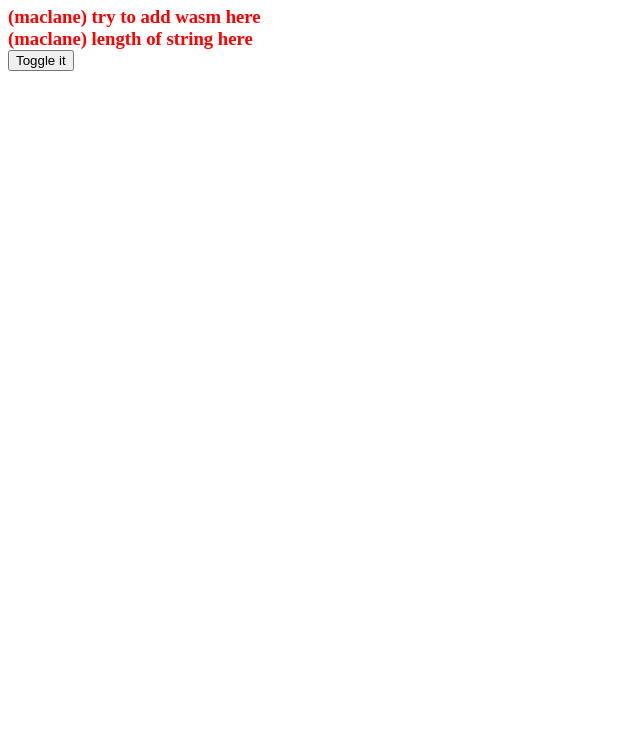
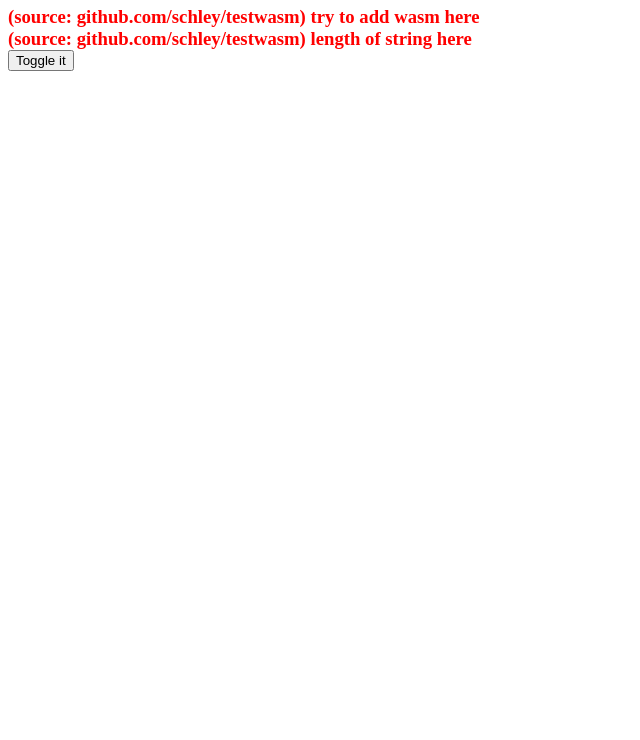
Before and after one commit to schley/testwasm, a plain HTML site: page pages/testwasm/div4update.html in a window 1280 px wide. Shown: the part 60-800 px from the top of the page, without its empty margins (0-640 px from the left). Drawn offline with Linux system fonts and the light colour scheme; no server answers.

Commit message:
Update div4update.html

```diff
--- a/pages/testwasm/div4update.html
+++ b/pages/testwasm/div4update.html
@@ -15,8 +15,8 @@
     </h1>
 
     <h3>
-        <div class="cdiv" id="4.0.1">(maclane) try to add wasm here</div>
-        <div class="cdiv" id="4.0.2">(maclane) length of string here</div>
+        <div class="cdiv" id="4.0.1">(source: github.com/schley/testwasm) try to add wasm here</div>
+        <div class="cdiv" id="4.0.2">(source: github.com/schley/testwasm) length of string here</div>
         <button onclick="updatediv4()">Toggle it</button>
     </h3>
     <!-- <footer class="footer"><a href="https://schley.tech/">homepage refresh</a></footer> -->
```
